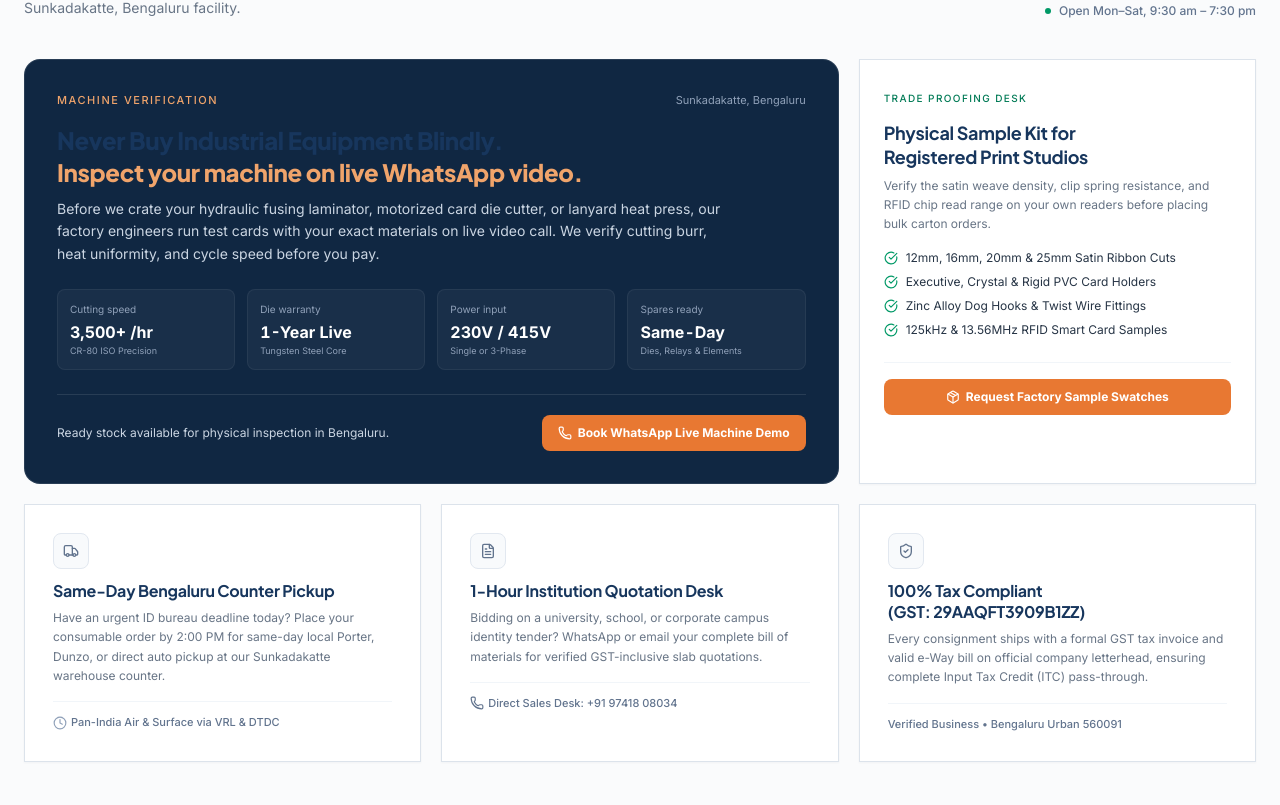
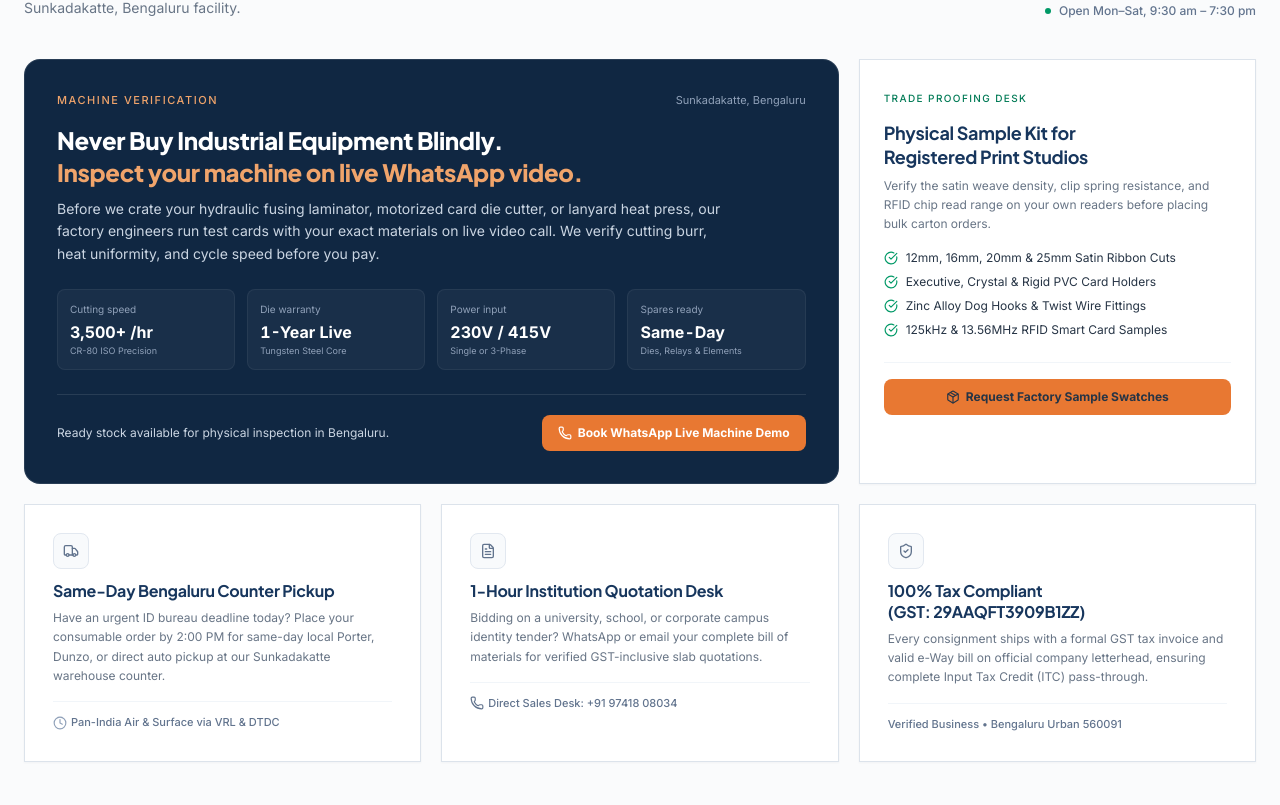
Before and after one commit to ashmita007/the-print-planet, a Next.js app in the folder frontend/: page / in a window 1280 px wide. Shown: the part 935-1740 px from the top of the page. Built offline with nearby package versions, Linux system fonts and the light colour scheme; no server answers.

Commit message:
fix(ui): add white text border to hero rotating headline and fix product spotlight link to pure white

```diff
--- a/frontend/src/app/globals.css
+++ b/frontend/src/app/globals.css
@@ -62,7 +62,11 @@ h6 {
   font-family: var(--font-heading), var(--font-sans), sans-serif;
   letter-spacing: -0.025em;
   text-wrap: balance;
-  color: #17365D;
+}
+
+a {
+  color: inherit;
+  text-decoration: inherit;
 }
 
 h1 {
--- a/frontend/src/components/ProductHeroShowcase.tsx
+++ b/frontend/src/components/ProductHeroShowcase.tsx
@@ -197,7 +197,13 @@ export default function ProductHeroShowcase({
             <div className="space-y-3">
               <h1 className="text-3xl sm:text-4xl lg:text-[2.75rem] font-black tracking-tight leading-[1.14] text-white">
                 The Print Planet
-                <span className="block text-[#E87832] min-h-[1.25em] mt-1">
+                <span
+                  className="block text-[#E87832] min-h-[1.25em] mt-1"
+                  style={{
+                    WebkitTextStroke: "1px #FFFFFF",
+                    paintOrder: "stroke fill",
+                  }}
+                >
                   <span
                     key={phraseIdx}
                     className={`inline-block font-black transition-all duration-300 ${
@@ -366,8 +372,11 @@ export default function ProductHeroShowcase({
                 {/* Product Information & Live Pricing */}
                 <div className="sm:col-span-7 space-y-2.5 sm:space-y-3">
                   <div>
-                    <h3 className="text-sm sm:text-lg font-bold text-white leading-snug hover:text-[#E87832] transition-colors line-clamp-2">
-                      <Link href={`/products/${activeProduct.slug}`}>
+                    <h3 className="text-sm sm:text-lg font-bold text-white leading-snug line-clamp-2">
+                      <Link
+                        href={`/products/${activeProduct.slug}`}
+                        className="text-white hover:text-[#E87832] transition-colors"
+                      >
                         {formatProductName(activeProduct.name)}
                       </Link>
                     </h3>
```
